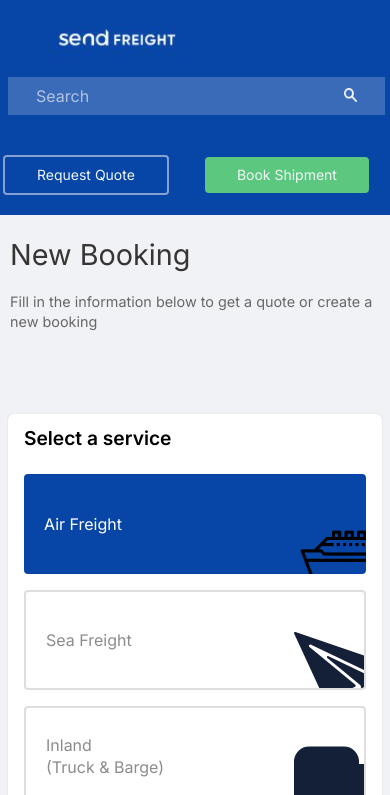
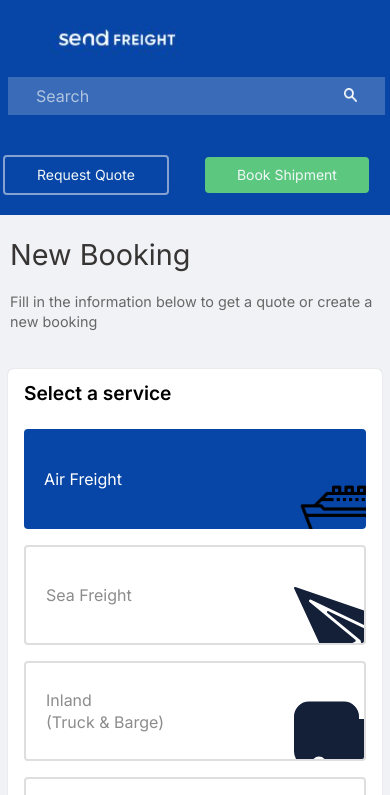
Before and after one commit to avoajaugochukwu/send_ng_frontend, a React (Create React App) app: page / in a window 390 px wide. Shown: the top 795 px of the page. Built offline with nearby package versions, Linux system fonts and the light colour scheme.

Commit message:
Update New Booking

```diff
--- a/src/components/NewBooking/NewBooking.css
+++ b/src/components/NewBooking/NewBooking.css
@@ -45,6 +45,7 @@
 @media (max-width: 600px) {
   .NewBookingFlexContainer {
     flex-direction: column;
+    padding-bottom: 5px;
   }
   .NewBookingLeftArrow {
     display: none;
```
